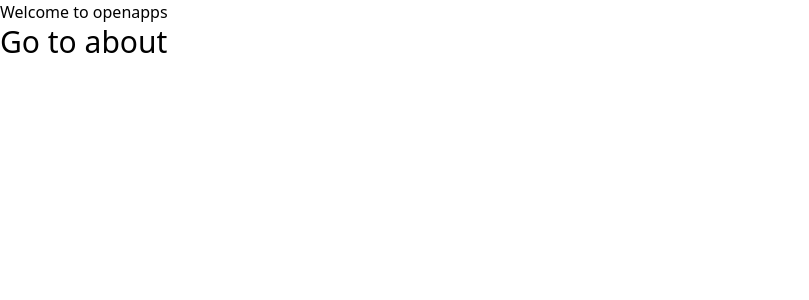
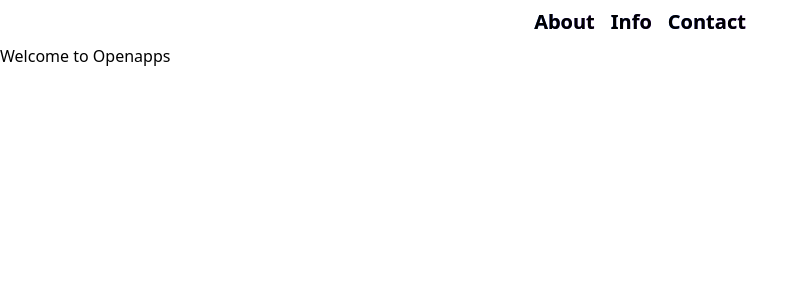
Before and after one commit to openapps-dev/openapps-www, a Next.js app: page / in a window 1280 px wide. Shown: the top 300 px of the page, without its empty margins (0-809 px from the left). Built offline with nearby package versions, Linux system fonts and the light colour scheme.

Commit message:
feat(components): add navbar and nav-link

```diff
--- /dev/null
+++ b/src/components/nav-link.tsx
@@ -0,0 +1,14 @@
+import { Link as NavLinkProps } from "@/types/link";
+import Link from "next/link";
+
+export default function NavLink({ content, url }: NavLinkProps) {
+  return (
+    <>
+      <Link href={url}>
+        <span className="text-xl font-bold text-black transition bg-clip-text hover:text-transparent bg-gradient-to-r from-blue-600 to-purple-600 duration-300">
+          {content}
+        </span>
+      </Link>
+    </>
+  );
+}
--- /dev/null
+++ b/src/components/navbar.tsx
@@ -0,0 +1,27 @@
+import { Link } from "@/types/link";
+import NavLink from "./nav-link";
+
+export default function Navbar() {
+  const links: Link[] = [
+    {
+      content: "About",
+      url: "/about",
+    },
+    {
+      content: "Info",
+      url: "",
+    },
+    {
+      content: "Contact",
+      url: "",
+    },
+  ];
+
+  return (
+    <div className="flex flex-row justify-center gap-4 py-2 w-full">
+      {links.map((link, index) => (
+        <NavLink {...link} key={index} />
+      ))}
+    </div>
+  );
+}
--- a/layouts/default.tsx
+++ b/src/layouts/default.tsx
@@ -1,3 +1,5 @@
+import Navbar from "../components/navbar";
+
 export interface LayoutProps {
   children: React.ReactNode;
 }
@@ -5,7 +7,7 @@
 export default function Layout({ children }: LayoutProps) {
   return (
     <>
-      <h1>Welcome to openapps</h1>
+      <Navbar />
       {children}
     </>
   );
--- a/src/pages/_app.tsx
+++ b/src/pages/_app.tsx
@@ -1,6 +1,6 @@
 import "@/styles/globals.css";
 import type { AppProps } from "next/app";
-import Layout from "../../layouts/default";
+import Layout from "../layouts/default";
 
 export default function App({ Component, pageProps }: AppProps) {
   return (
--- a/src/pages/index.tsx
+++ b/src/pages/index.tsx
@@ -1,11 +1,7 @@
-import Link from "next/link";
-
 export default function Home() {
   return (
     <main>
-      <Link href="/about">
-        <button className="text-3xl">Go to about</button>
-      </Link>
+      <p>Welcome to Openapps</p>
     </main>
   );
 }
--- /dev/null
+++ b/src/types/link.ts
@@ -0,0 +1,4 @@
+export interface Link {
+  content: string;
+  url: string;
+}
```
